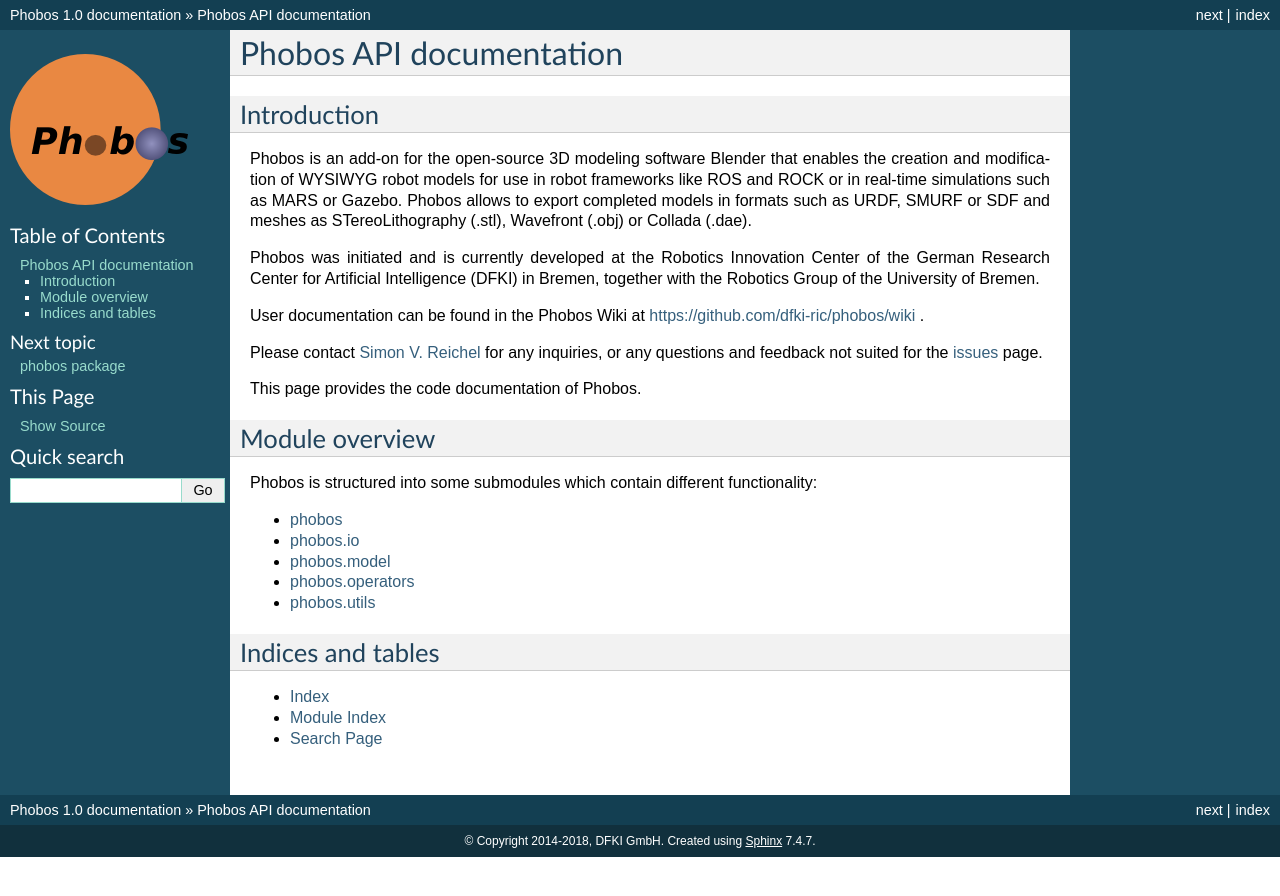
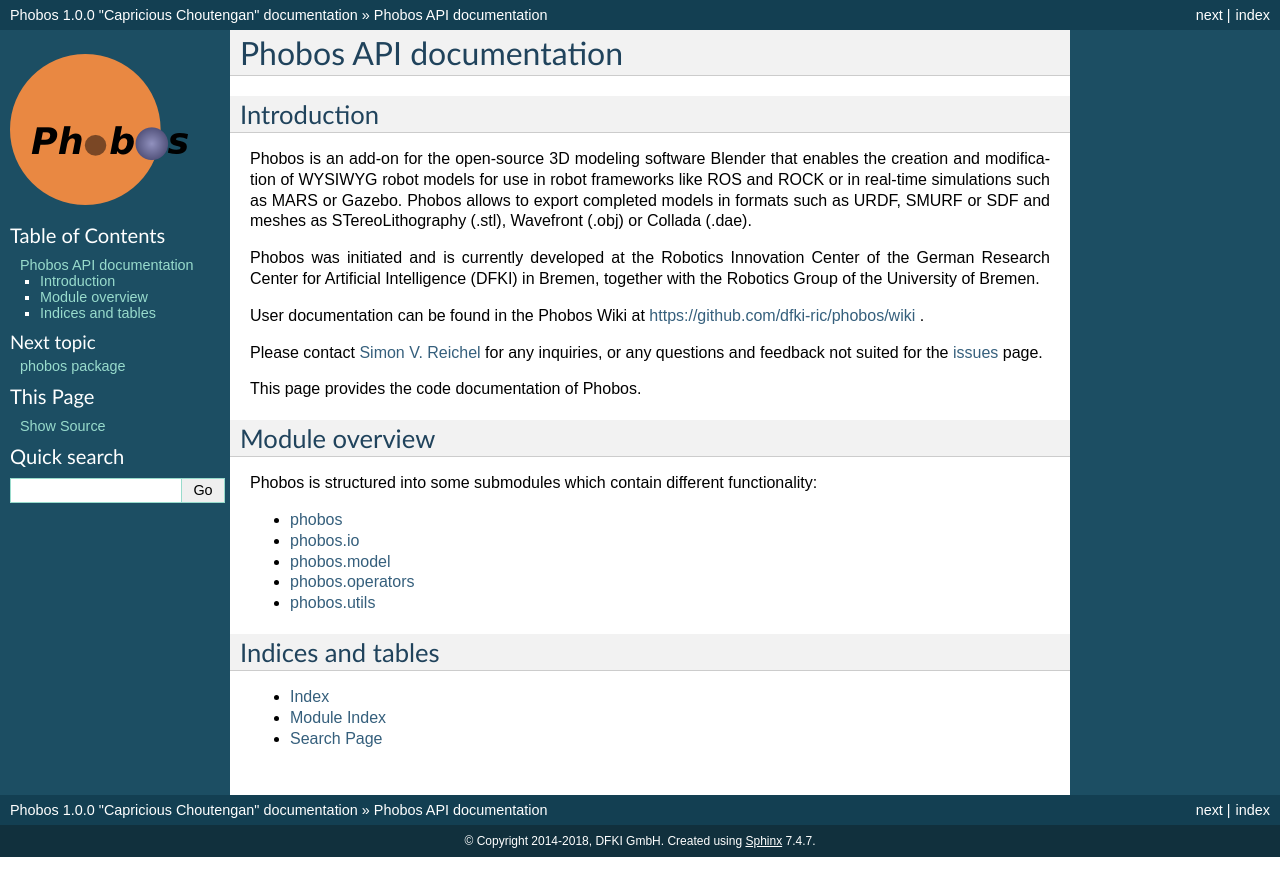
Before and after one commit to dfki-ric/phobos, a Sphinx documentation site: the page built from doc/index.rst, in a window 1280 px wide. Shown: the top 896 px of the page. Built offline with Sphinx 7.4.7, drawn with Linux system fonts in a browser that asks for light colours.

Commit message:
Add release name to sphinx conf

```diff
--- a/doc/conf.py
+++ b/doc/conf.py
@@ -63,7 +63,7 @@
 # The short X.Y version.
 version = '1.0'
 # The full version, including alpha/beta/rc tags.
-release = '1.0'
+release = '1.0.0  "Capricious Choutengan"'
 
 # The language for content autogenerated by Sphinx. Refer to documentation
 # for a list of supported languages.
```
